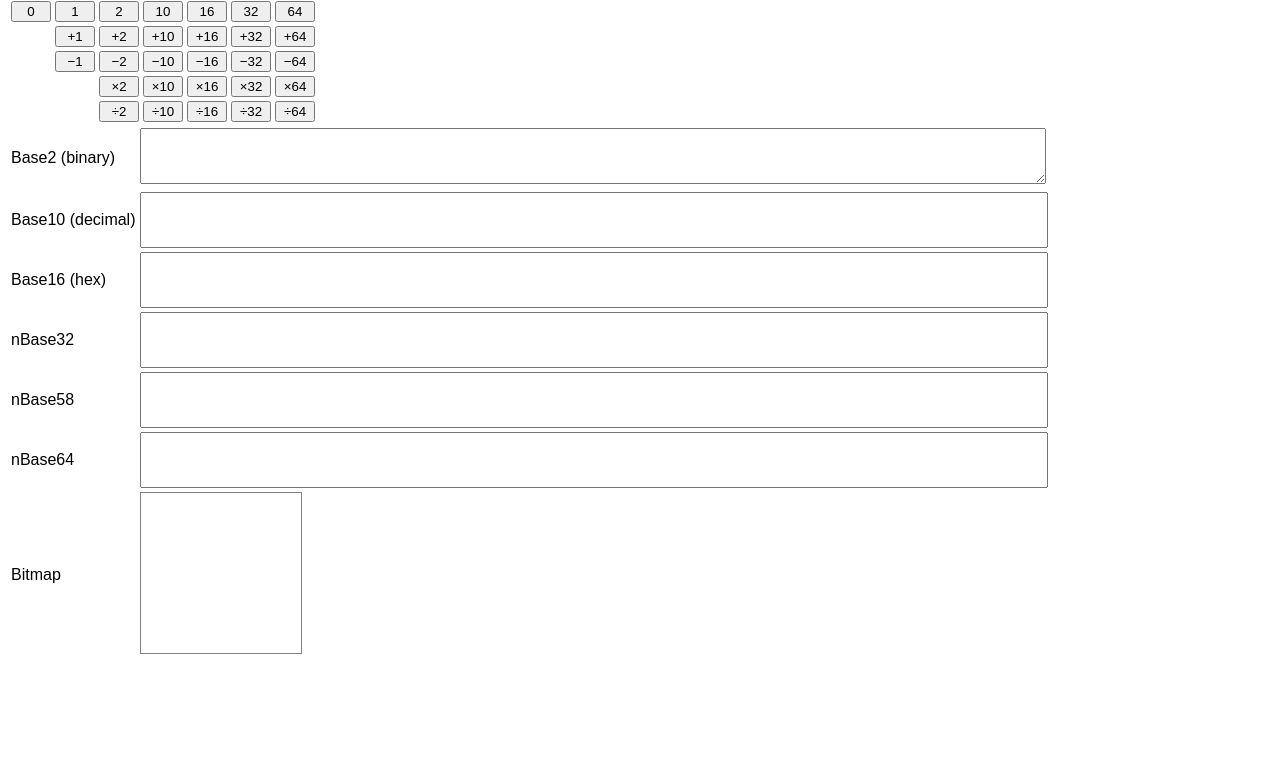
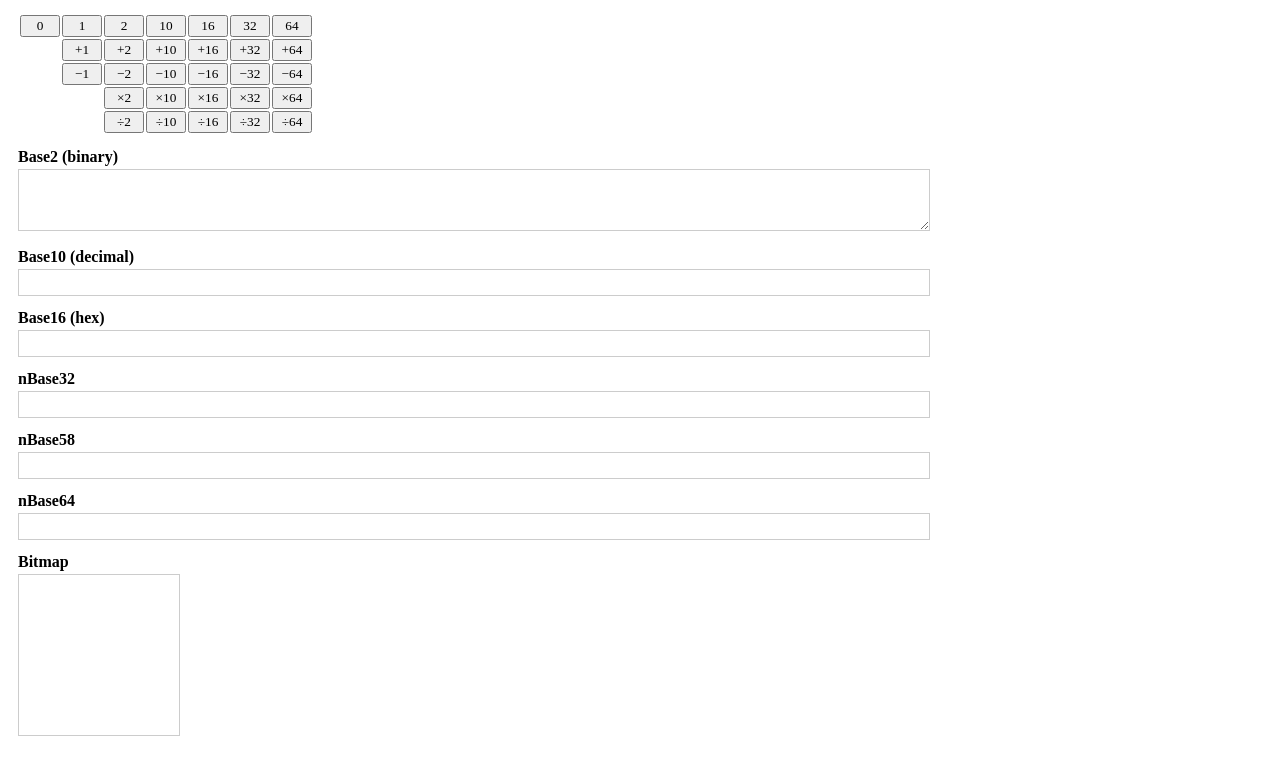
Before and after one commit to mariogemoll/crypto-playground, a website with bundled scripts: page site/numbers.html in a window 1280 px wide. Shown: the part 82-840 px from the top of the page. Before the commit the page ends 800 px from the top, so only its background shows below. Built offline with nearby package versions, Linux system fonts and the light colour scheme; a web font is replaced by a local one.

Commit message:
Improve style

```diff
--- a/site/bytes.css
+++ b/site/bytes.css
@@ -1,20 +1,4 @@
-h1, h2 {
-    font-family: "San-Francisco", sans-serif;
-}
-
-h2 {
-    font-size: 16px;
-    line-height: 20px;
-    padding: 0;
-    margin: 0;
-}
-
-td {
-    vertical-align: top;
-}
-
 textarea {
-    display: block;
     width: 700px;
     height: 200x;
 }
@@ -22,8 +6,6 @@ textarea {
 #bitmap {
     width: 320px;
     width: 320px;
-    image-rendering: pixelated;
-    border: 1px solid grey;
     position: fixed;
     top: 10px;
     right: 10px;
--- a/site/hashing.css
+++ b/site/hashing.css
@@ -1,23 +1,6 @@
-h1, td {
-    font-family: "San Francisco" sans-serif;
+canvas {
+    margin-top: 20px;
 }
-
-#input, #output {
-    background-color: #f0f0f0;
-    border: 1px solid #ccc;
-    padding: 10px;
-    margin: 10px;
-    width: 500px;
-}
-
-#sha1bitmap,
-#sha256bitmap,
-#sha384bitmap,
-#sha512bitmap {
-    image-rendering: pixelated;
-    border: 1px solid grey;
-}
-
 #sha1bitmap {
     width: 160px;
     height: 100px;
@@ -40,3 +23,7 @@ h1, td {
     height: 160px;
     display: none;
 }
+
+#output {
+    height: 50px;
+}
--- /dev/null
+++ b/site/numbers.css
@@ -0,0 +1,22 @@
+#bitmap {
+    width: 160px;
+    height: 160px;
+}
+
+button {
+    width: 40px
+}
+
+#base2,
+#base10,
+#base16,
+#nbase32,
+#nbase58,
+#nbase64 {
+    width: 900px;
+    text-align: right;
+}
+
+#base2 {
+    height: 50px;
+}
--- a/site/numbers.html
+++ b/site/numbers.html
@@ -4,6 +4,7 @@
 <head>
     <title>Numbers</title>
     <link rel="stylesheet" href="style.css">
+    <link rel="stylesheet" href="numbers.css">
 </head>
 
 <body>
@@ -55,36 +56,20 @@
             <td><button id="divide64">&divide;64</button></td>
         </tr>
     </table>
-    <table>
-        <tr>
-            <td>Base2 (binary)</td>
-            <td><textarea id="base2" maxlength="256" ></textarea></td>
-        </tr>
-        <tr>
-            <td>Base10 (decimal)</td>
-            <td><input id="base10" type="text" /></td>
-        </tr>
-        <tr>
-            <td>Base16 (hex)</td>
-            <td><input id="base16" type="text" maxlength="64" /></td>
-        </tr>
-        <tr>
-            <td>nBase32</td>
-            <td><input id="nbase32" type="text" /></td>
-        </tr>
-        <tr>
-            <td>nBase58</td>
-            <td><input id="nbase58" type="text" /></td>
-        </tr>
-        <tr>
-            <td>nBase64</td>
-            <td><input id="nbase64" type="text" /></td>
-        </tr>
-        <tr>
-            <td>Bitmap</td>
-            <td>
-                <canvas width="16" height="16" id="bitmap"></canvas>
-            </td>
+            <h2>Base2 (binary)</h2>
+            <td><textarea id="base2" maxlength="256" ></textarea>
+            <h2>Base10 (decimal)</h2>
+            <td><input id="base10" type="text" />
+            <h2>Base16 (hex)</h2>
+            <td><input id="base16" type="text" maxlength="64" />
+            <h2>nBase32</h2>
+            <td><input id="nbase32" type="text" />
+            <h2>nBase58</h2>
+            <td><input id="nbase58" type="text" />
+            <h2>nBase64</h2>
+            <td><input id="nbase64" type="text" />
+            <h2>Bitmap</h2>
+            <canvas width="16" height="16" id="bitmap"></canvas>
         </tr>
     </table>
     <script src="numbers-page.js" type="module"></script>
--- a/site/style.css
+++ b/site/style.css
@@ -1,30 +1,47 @@
-h1, td{
-    font-family: "San Francisco", sans-serif;
+@font-face {
+  font-family: epilogue;
+  src: url(Epilogue-VariableFont_wght.ttf);
 }
 
-#bitmap {
-    width: 160px;
-    height: 160px;
-    image-rendering: pixelated;
-    border: 1px solid grey;
+body {
+    padding: 10px;
 }
 
-button {
-    width: 40px
+h1, h2, p, td, input, button {
+    font-family: epilogue;
 }
 
-#base2,
-#base10,
-#base16,
-#nbase32,
-#nbase58,
-#nbase64 {
-    width: 900px;
-    height: 50px;
-    font-family: "SF Mono", monospace;
-    text-align: right;
+h1 {
+    padding: 0;
+    margin: 20px 0px;
 }
 
-#base2 {
-    font-size: 8px;
+h2 {
+    font-size: 16px;
+    line-height: 24px;
+    padding: 0;
+    margin: 10px 0 0 0;
 }
+
+td {
+    vertical-align: top;
+    padding: 0
+}
+
+textarea {
+    width: 450px;
+    height: 100px;
+}
+
+textarea, input[type=text], canvas {
+    border: 1px solid #ccc;
+}
+
+textarea, input[type=text] {
+    font-family: monospace;
+    padding: 5px;
+}
+
+canvas {
+    image-rendering: pixelated;
+}
```
Also changed, not shown: site/bytes.html (+1 -8 lines), site/hashing.html (+15 -0 lines), site/message-integrity.html (+1 -0 lines), site/symmetric-encryption.html (+1 -5 lines), 1 other file.
